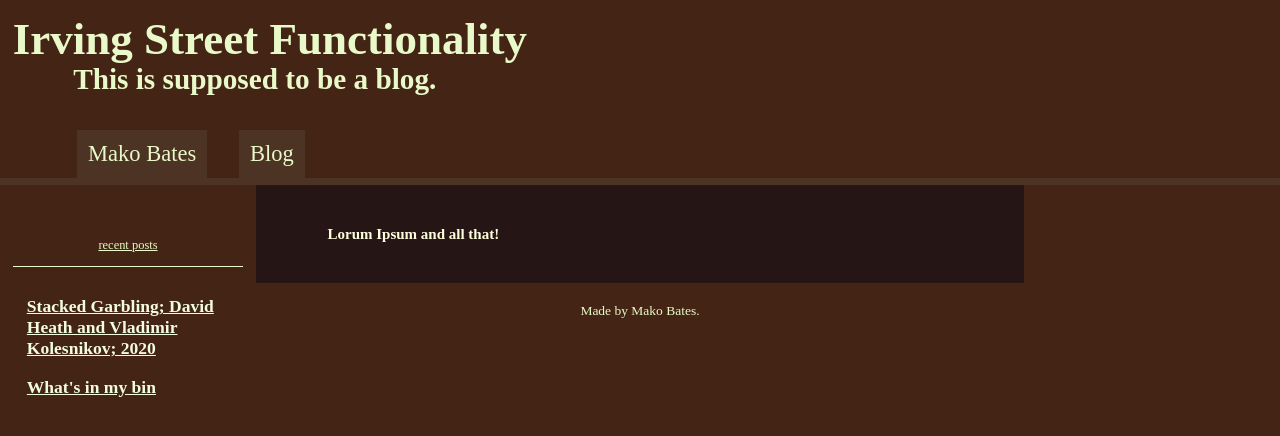
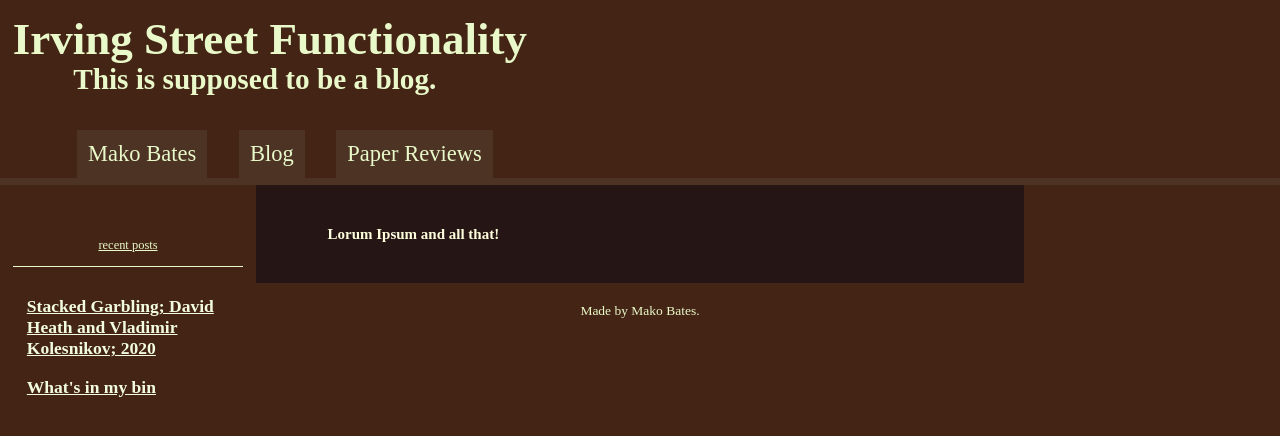
Before and after one commit to ShapeOfMatter/Mako-Bates, a Jekyll site: the page built from index.md, in a window 1280 px wide. Shown: the top 436 px of the page. Built offline with Jekyll 4.4.1, drawn with Linux system fonts in a browser that asks for light colours.

Commit message:
break papers out from posts

```diff
--- a/_config.yml
+++ b/_config.yml
@@ -5,8 +5,8 @@ collections:
   posts:
     title: Posts
     output: true
-  uploads:
-    title: Uploads
+  papers:
+    title: Paper Reviews
     output: true
 defaults:
 - scope:
@@ -17,6 +17,12 @@ defaults:
     permalink: "/posts/:title/"
 - scope:
     path: ''
+    type: papers
+  values:
+    layout: paper
+    permalink: "/paper/:title/"
+- scope:
+    path: ''
     type: pages
   values:
     layout: page
@@ -25,10 +31,7 @@ permalink: pretty
 side_bar:
   posts:
     vw_threshold: 1000
-    quantity: 5
-  uploads:
-    vw_threshold: 1000
-    quantity: 5
+    quantity: 10
 site_colors:
   primary_background: "#442515"
   light_background: "#4d3324"
--- a/_includes/header.html
+++ b/_includes/header.html
@@ -10,4 +10,7 @@
   <span class="nav_item">
     <a href="{{ "/posts/" | relative_url }}">Blog</a>
   </span>
+  <span class="nav_item">
+    <a href="{{ "/papers/" | relative_url }}">Paper Reviews</a>
+  </span>
 </div>
--- a/_layouts/master.html
+++ b/_layouts/master.html
@@ -23,7 +23,8 @@
       <div id="blog-side-inner">
         <h5><a href="{{ "posts" | relative_url }}">recent posts</a></h5>
         <ul>
-          {% for post in site.posts limit:site.side_bar.posts.quantity %}
+          {% assign posts = site.posts | concat: site.papers | sort: "date" | reverse %}
+          {% for post in posts | limit:site.side_bar.posts.quantity %}
             <li><a href="{{ post.url }}">{{ post.title }}</a></li>
           {% endfor %}
         </ul>
```
Also changed, not shown: papers.md (added, +8 -0 lines), _papers/2021-01-19-stacked-garbling-Heath-Kolesnikov.md (renamed from _posts/2021-01-19-stacked-garbling-Heath-Kolesnikov.md).
